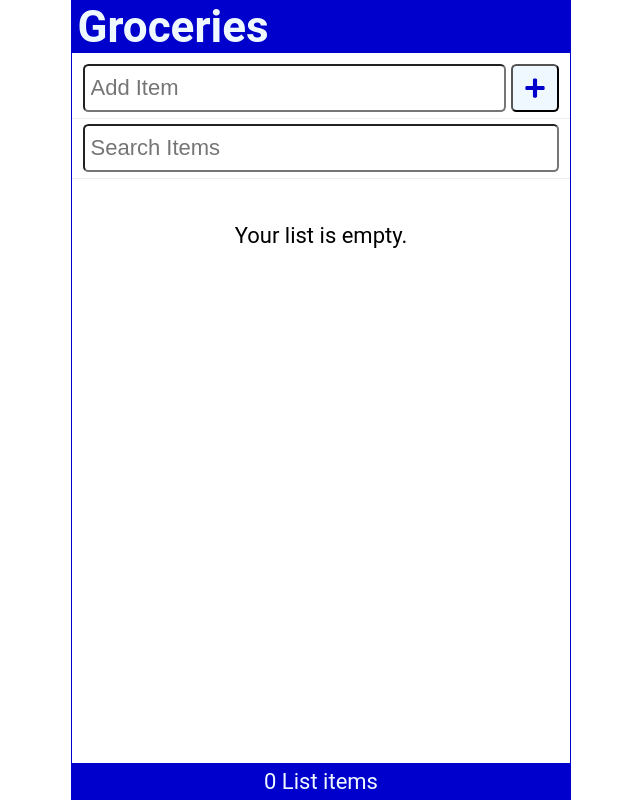
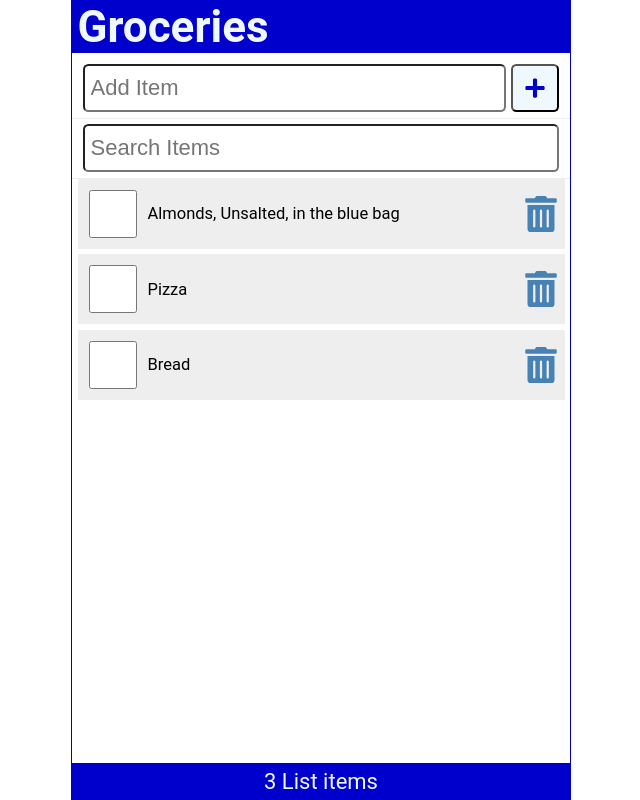
Before and after one commit to Ajay9407898020/React-tuts-dev, a React (Create React App) app: page / in a window 1280 px wide. Shown: the whole page, without its empty margins (319-959 px from the left). Built offline with nearby package versions, Linux system fonts and the light colour scheme; data requests are answered from the project's data file; the HTML template or start-up script is replaced by a standard one.

Commit message:
add fetch api

```diff
--- a/data/db.json
+++ b/data/db.json
@@ -3,17 +3,17 @@
         {
             "id": 1,
             "checked": false,
-            "items": "Almonds, Unsalted, in the blue bag"
+            "item": "Almonds, Unsalted, in the blue bag"
         },
         {
             "id": 2,
             "checked": false,
-            "items": "Pizza"
+            "item": "Pizza"
         },
         {
-            "id": 1,
+            "id": 3,
             "checked": false,
-            "items": "Bread"
+            "item": "Bread"
         }
     ]
 }
--- a/src/App.js
+++ b/src/App.js
@@ -6,58 +6,82 @@
 import SearchItem from "./SearchItem";
 
 function App() {
-  const [items, setItems] = useState( JSON.parse(localStorage.getItem('shoppinglist')) ||[]);
-  const [newItem, setNewItem] = useState('');
-  const [search, setSearch] = useState('');
-  useEffect(()=> {
-    localStorage.setItem("shoppinglist", JSON.stringify(items));
-  }, [items])
+  const API_URL = "http://localhost:3500/items";
+  const [items, setItems] = useState([]);
+  const [newItem, setNewItem] = useState("");
+  const [search, setSearch] = useState("");
+  const [fetchError, setFetchError] = useState(null);
+  const [isLoading, setIsLoading] = useState(true);
+  useEffect(() => {
+    const fetchItems = async () => {
+      try {
+        const response = await fetch(API_URL);
+        if (!response.ok) throw Error("Did not received expected data");
+        const listItems = await response.json();
+        console.log(listItems);
+        setItems(listItems);
+        setFetchError(null);
+      } catch (err) {
+        console.log(err.message);
+        setFetchError(err.message);
+      } finally {
+        setIsLoading(false);
+      }
+    };
+    setTimeout(()=> {
+      (async () => await fetchItems())();
+    }, 2000)
+  }, []);
 
   const addItem = (item) => {
     const id = items.length ? items[items.length - 1].id + 1 : 1;
-    const myNewItem  = {
+    const myNewItem = {
       id: id,
       checked: false,
-      item
+      item,
     };
     const listItem = [...items, myNewItem];
     setItems(listItem);
-  }
+  };
   const handleCheck = (id) => {
     const listItems = items.map((item) =>
       item.id === id ? { ...item, checked: !item.checked } : item
     );
-    setItems(listItems)
+    setItems(listItems);
   };
 
   const handleDelete = (id) => {
     const listItems = items.filter((item) => item.id !== id);
-    setItems(listItems)
+    setItems(listItems);
   };
 
   const handleSubmit = (e) => {
     e.preventDefault();
-    if(!newItem) return;
+    if (!newItem) return;
     addItem(newItem);
-    setNewItem('')
-  }
+    setNewItem("");
+  };
   return (
     <div className="App">
       <Header title="Groceries" />
       <AddItem
-        newItem = {newItem}
-        setNewItem = { setNewItem }
-        handleSubmit = { handleSubmit }
+        newItem={newItem}
+        setNewItem={setNewItem}
+        handleSubmit={handleSubmit}
       />
-      <SearchItem
-        search = {search}
-        setSearch = {setSearch}
-      />
-      <Content
-        items={items.filter(item => ((item.item).toLowerCase()).includes(search.toLocaleLowerCase()))}
-        handleCheck = {handleCheck}
-        handleDelete = {handleDelete} />
-      <Footer length={items.length}/>
+      <SearchItem search={search} setSearch={setSearch} />
+      <main>
+        {isLoading && <p>Loading Items...</p>}
+        {fetchError && <p style={{color: 'red'}}>{`Error: ${fetchError}`}</p>}
+        { !fetchError && !isLoading&& <Content
+          items={items.filter((item) =>
+            item.item.toLowerCase().includes(search.toLocaleLowerCase())
+          )}
+          handleCheck={handleCheck}
+          handleDelete={handleDelete}
+        />}
+      </main>
+      <Footer length={items.length} />
     </div>
   );
 }
--- a/src/Content.js
+++ b/src/Content.js
@@ -2,7 +2,7 @@
 
 function Content({ items, handleCheck, handleDelete }) {
   return (
-    <main>
+    <>
       {items.length ? (
         <ItemList
           items={items}
@@ -12,7 +12,7 @@
       ) : (
         <p style={{ marginTop: "2rem" }}>Your list is empty.</p>
       )}
-    </main>
+    </>
   );
 }
 
```
